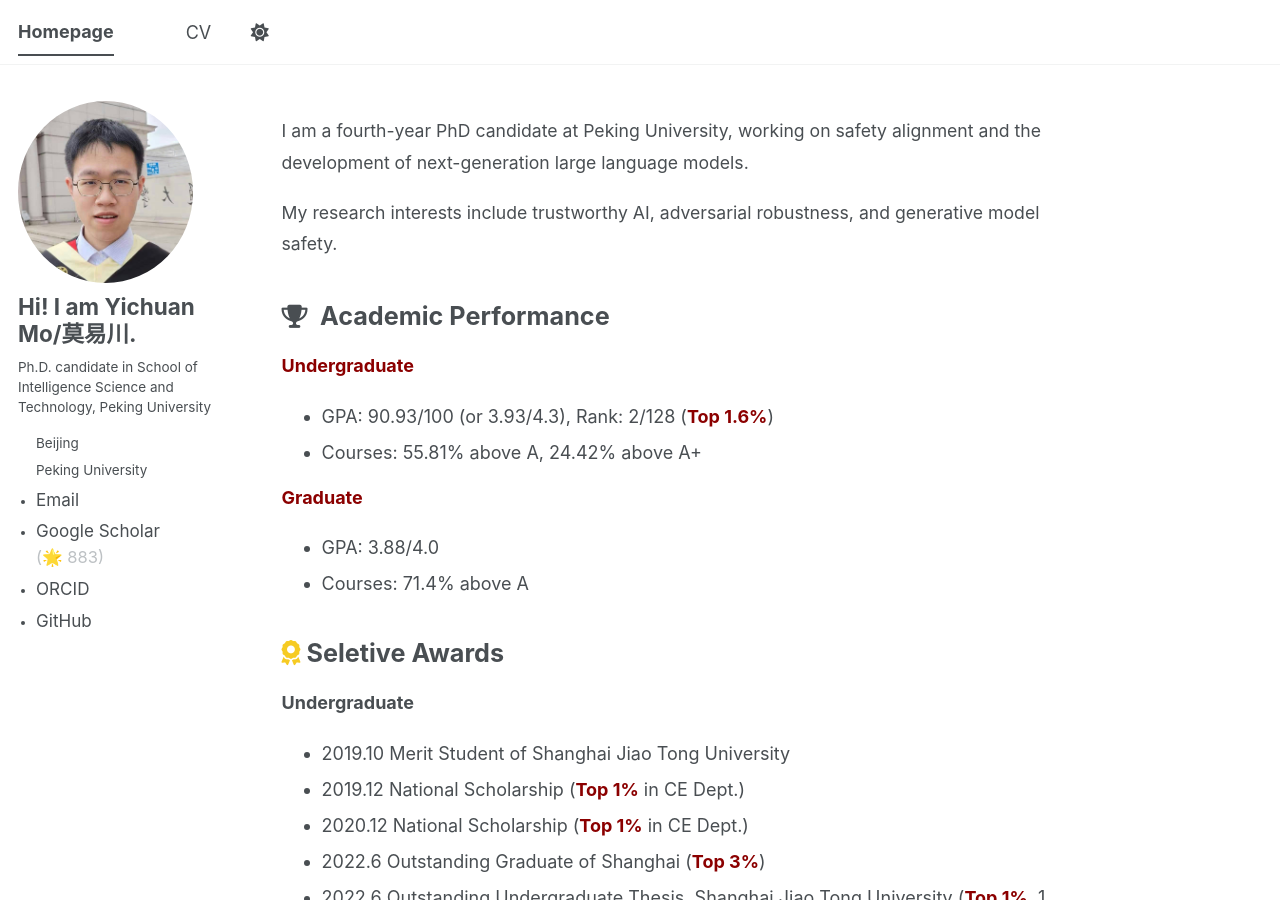
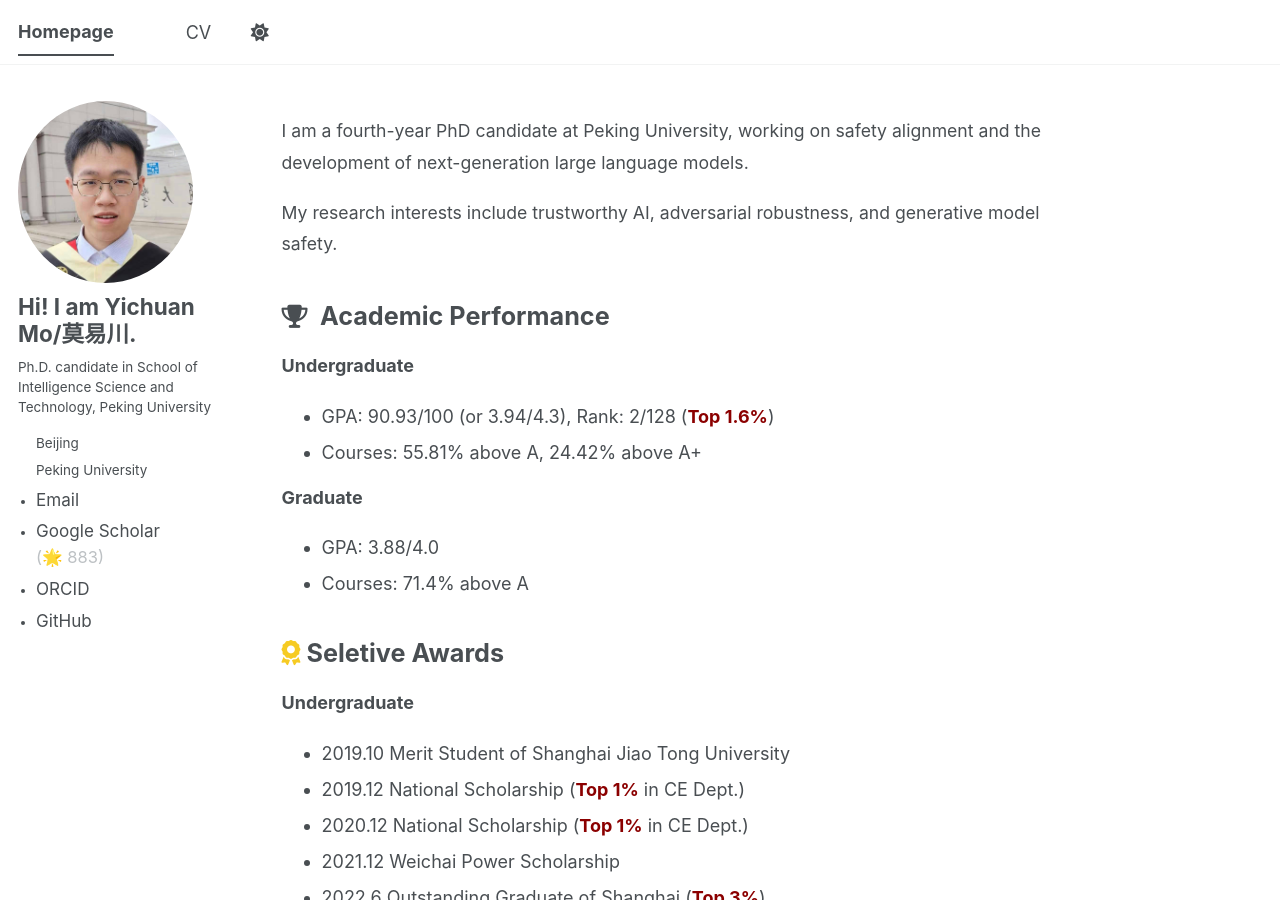
Before and after one commit to mo666666/mo666666.github.io, a Jekyll site: the page built from _pages/about.md, in a window 1280 px wide and 900 px high. Built offline with Jekyll 4.4.1, drawn with Linux system fonts in a browser that asks for light colours; a script bundle is joined from its source files by our own code; library files that are not in the unit come from our copies.

Commit message:
Revise color

```diff
--- a/_pages/about.md
+++ b/_pages/about.md
@@ -14,14 +14,14 @@
 
 <h2 class="homepage-section-title"><i class="fa fa-trophy" aria-hidden="true"></i> Academic Performance</h2>
 
-<p><strong style="color: #8B0000;">Undergraduate</strong></p>
+<p><strong>Undergraduate</strong></p>
 <ul>
-  <li>GPA: 90.93/100 (or 3.93/4.3), Rank: 2/128 (<strong style="color: #8B0000;">Top 1.6%</strong>)</li>
+  <li>GPA: 90.93/100 (or 3.94/4.3), Rank: 2/128 (<strong style="color: #8B0000;">Top 1.6%</strong>)</li>
   <li>Courses: 55.81% above A, 24.42% above A+</li>
 </ul>
 
 
-<p><strong style="color: #8B0000;">Graduate</strong></p>
+<p><strong >Graduate</strong></p>
 <ul>
   <li>GPA: 3.88/4.0</li>
   <li>Courses: 71.4% above A</li>
@@ -35,11 +35,13 @@
   <li>2019.10 Merit Student of Shanghai Jiao Tong University</li>
   <li>2019.12 National Scholarship (<strong style="color: #8B0000;">Top 1%</strong> in CE Dept.)</li>
   <li>2020.12 National Scholarship (<strong style="color: #8B0000;">Top 1%</strong> in CE Dept.)</li>
+  <li>2021.12 Weichai Power Scholarship</li>
   <li>2022.6 Outstanding Graduate of Shanghai (<strong style="color: #8B0000;">Top 3%</strong>)</li>
   <li>2022.6 Outstanding Undergraduate Thesis, Shanghai Jiao Tong University (<strong style="color: #8B0000;">Top 1%</strong>, 1 out of 128 students in the department)</li>
+
 </ul>
 
-<p><strong style="color: #8B0000;">Graduate</strong></p>
+<p><strong>Graduate</strong></p>
 <ul>
    <li>2023.9 Xiaomi Scholarship (First-Class)</li>
    <li>2023.9 Merit Student of Peking University</li>
@@ -48,6 +50,9 @@
   <li>2025.4 Nomination for Academic Star（<strong style="color: #8B0000;">Five Graduate students in AI Dept.</strong>）</li>
   <li>2025.11 Taotian Scholarship (<strong style="color: #8B0000;">Eight Graduate students in AI Dept.</strong>)</li>
   <li>2026.4 Optiver AI PhD Scholarship (<strong style="color: #8B0000;">Six PhD students in China</strong>)</li>
+
+
+
 </ul>
 
 <h2 class="homepage-section-title">📝 Publications</h2>
```
